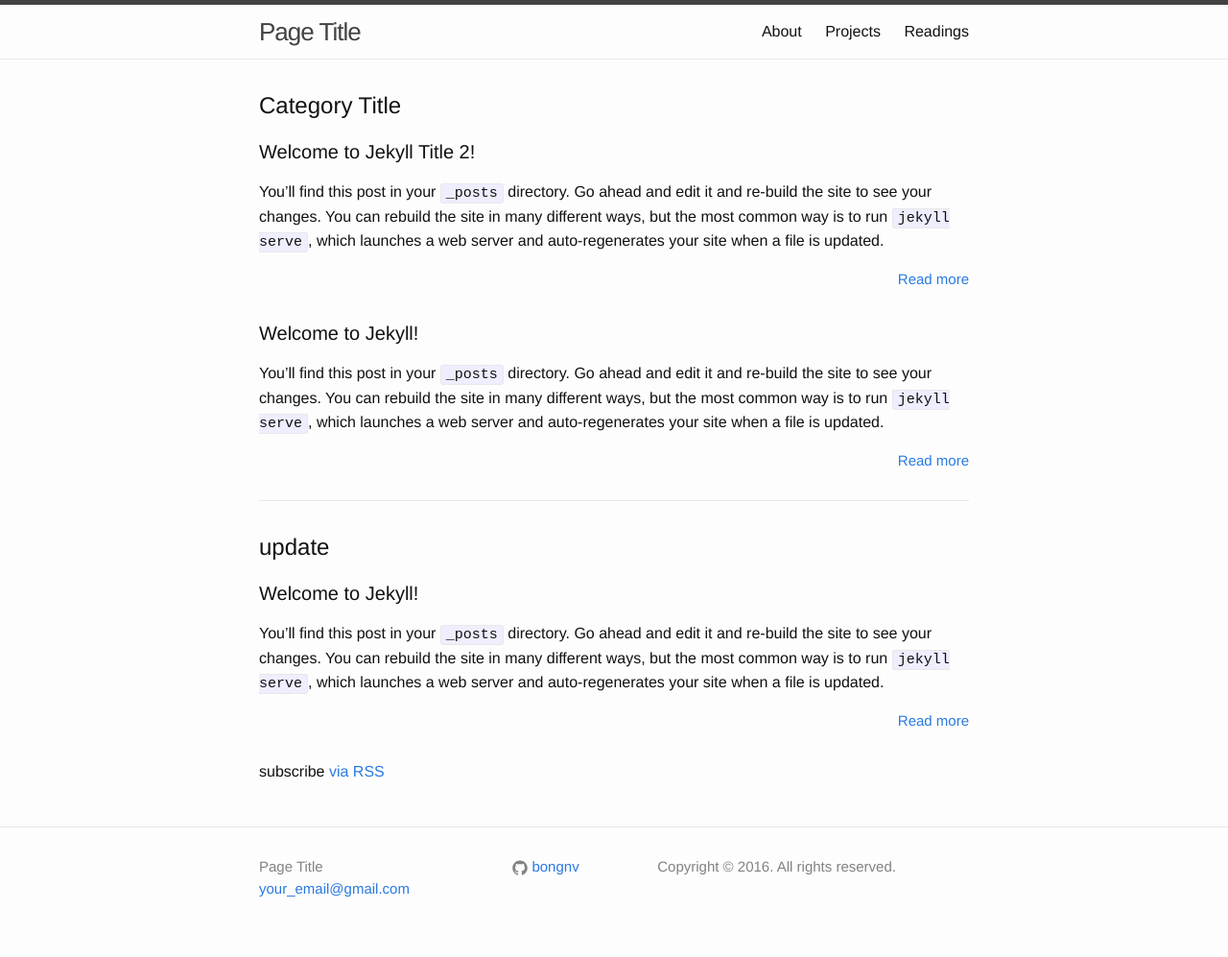
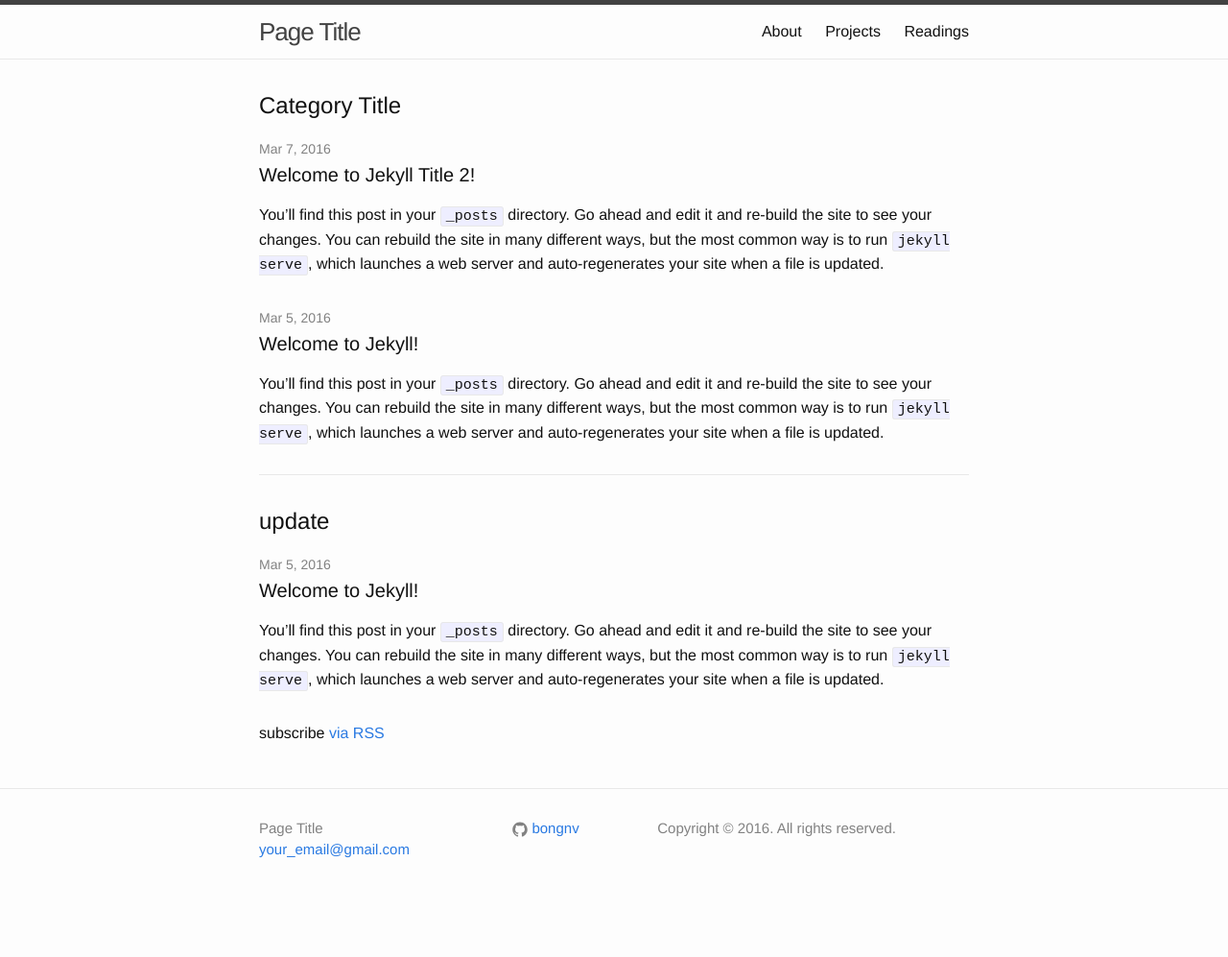
Before and after one commit to ngocthanh2207/simple-jekyll-tmpl, a Jekyll site: the page built from index.html, in a window 1280 px wide. Shown: the whole page at 96% size. Built offline with Jekyll 4.4.1, drawn with Linux system fonts in a browser that asks for light colours; after the commit the page ends 957 px from its top, so only the background shows below that.

Commit message:
Removed readmore, added date

```diff
--- a/index.html
+++ b/index.html
@@ -19,7 +19,7 @@ layout: default
             <ul class="post-list">
                 {% for post in site.categories.[category_name] limit:5 %}
                 <li class="post">
-                        <!--<span class="post-meta">{{ post.date | date: "%b %-d, %Y" }}</span>-->
+                        <span class="post-meta">{{ post.date | date: "%b %-d, %Y" }}</span>
 
                         <h3>
                         <a class="post-link" href="{{ post.url | prepend: site.baseurl }}">{{ post.title }}</a>
@@ -27,7 +27,7 @@ layout: default
 
                         <div class="post-excerpt">{{ post.excerpt }}</div>
 
-                        <div class="read-more"> <a href="{{ site.baseurl }}{{ post.url }}">Read more</a> </div>
+                        <!--<div class="read-more"> <a href="{{ site.baseurl }}{{ post.url }}">Read more</a> </div>-->
                 </li>
                 {% endfor %}
             </ul>
```
